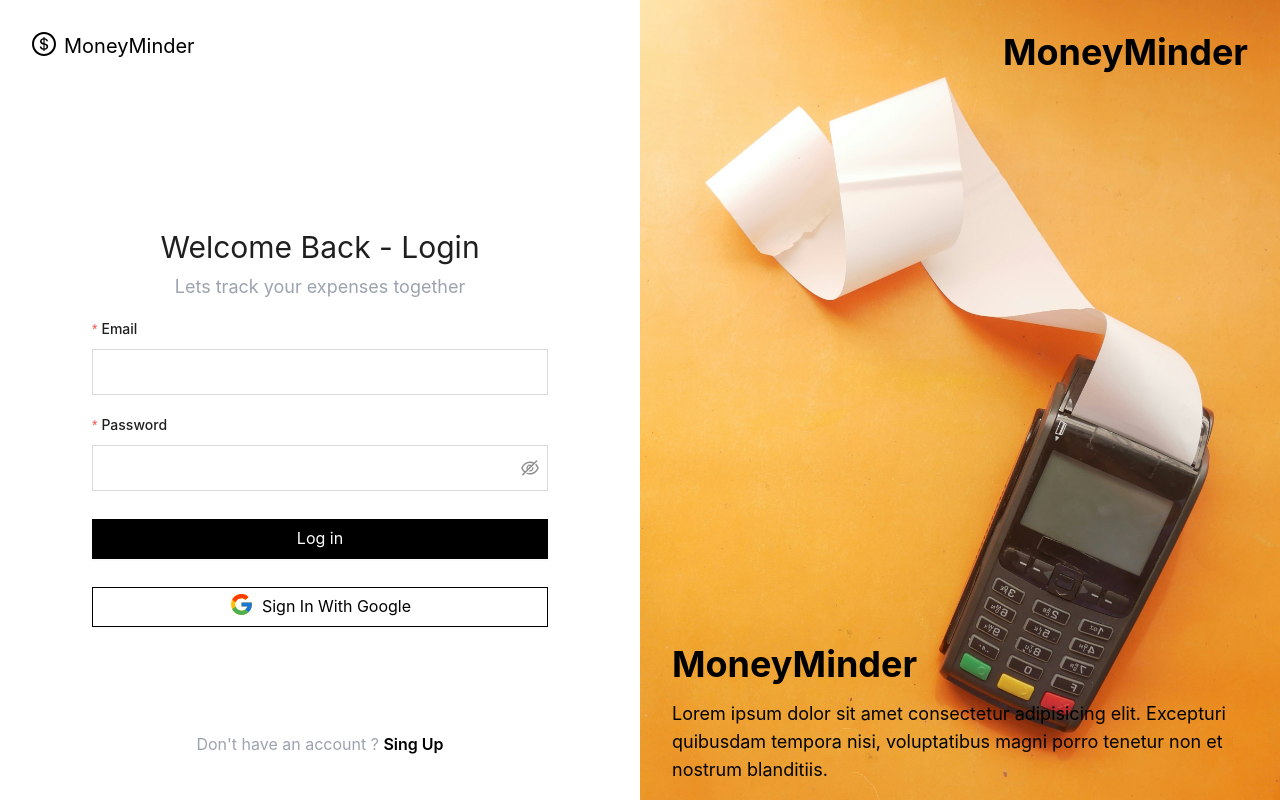
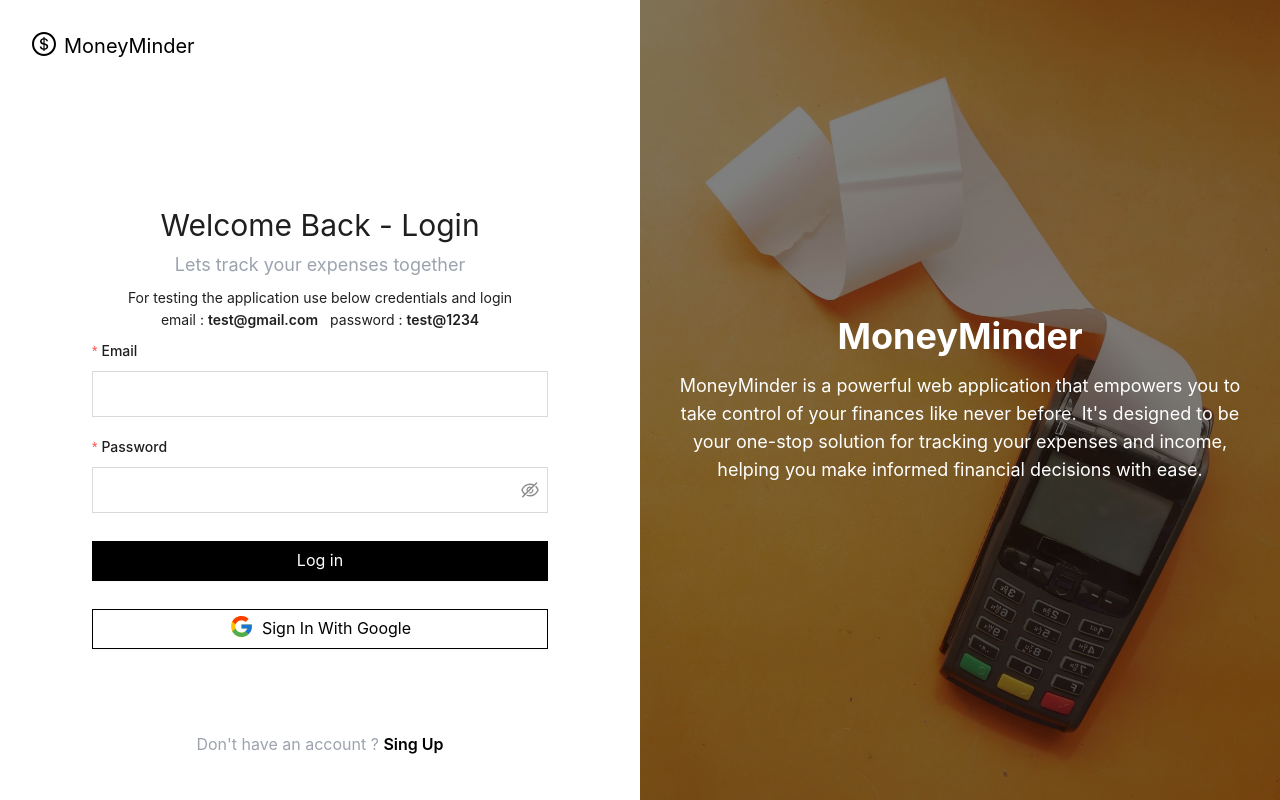
Before and after one commit to ADHIL-MOHAMMED-P-N/moneyminder, a React (Create React App) app: page /login in a window 1280 px wide. Built offline with nearby package versions, Linux system fonts and the light colour scheme; no server answers; the database is empty; what @react-pdf/renderer would draw is missing.

Commit message:
Login Page desgin, show sample cred in the loginpage

```diff
--- a/src/components/utils/EditModal.js
+++ b/src/components/utils/EditModal.js
@@ -4,7 +4,6 @@ import ExpenseContext from "../../context/ExpenseContext";
 import IncomeContext from "../../context/IncomeContext";
 import dayjs from "dayjs";
 import "dayjs/locale/zh-cn";
-import locale from "antd/locale/zh_CN";
 
 const EditModal = ({
   isEditModalOpen,
@@ -14,7 +13,7 @@ const EditModal = ({
   const [name, setName] = useState(selectedTransaction.name);
   const [amount, setAmount] = useState(selectedTransaction.amount);
   const [note, setNote] = useState(selectedTransaction.description);
-  const [date, setDate] = useState(dayjs(selectedTransaction.date)); //later change to seletedtransactiondate(since selectedtransaction.date is string is throwing err )
+  const [date, setDate] = useState(dayjs(selectedTransaction.date));
   const { editExpense } = useContext(ExpenseContext);
   const { editIncome } = useContext(IncomeContext);
 
--- a/src/index.css
+++ b/src/index.css
@@ -70,7 +70,12 @@ code {
 /* login in page */
 
 .loginbg {
-  background-image: url("./assets/img/login.jpg");
+  background-image: linear-gradient(
+      0deg,
+      rgba(0, 0, 0, 0.5),
+      rgba(0, 0, 0, 0.5)
+    ),
+    url("./assets/img/login.jpg");
   background-size: cover;
   background-position: center;
   background-repeat: no-repeat;
--- a/src/pages/LoginPage.js
+++ b/src/pages/LoginPage.js
@@ -94,6 +94,16 @@ const LoginPage = () => {
                 Lets track your expenses together
               </p>
 
+              <p>For testing the application use below credentials and login</p>
+              <div className="flex justify-center space-x-3">
+                <p>
+                  email : <span className="font-semibold">test@gmail.com</span>
+                </p>
+                <p>
+                  password : <span className="font-semibold">test@1234</span>
+                </p>
+              </div>
+
               <Form layout="vertical" size="large" autoComplete="off">
                 <Form.Item
                   label="Email"
@@ -158,14 +168,14 @@ const LoginPage = () => {
             </p>
           </div>
         </div>
-        <div className="flex-1 h-100-dvh bg-teal-200 loginbg p-8 relative">
-          <h1 className="text-4xl font-bold text-right">MoneyMinder</h1>
-          <div className="absolute bottom-4">
+        <div className="text-white flex-1 h-100-dvh bg-teal-200 loginbg p-8 flex justify-center items-center text-center">
+          <div>
             <h1 className="text-4xl font-bold mb-4">MoneyMinder</h1>
             <p className="text-lg ">
-              Lorem ipsum dolor sit amet consectetur adipisicing elit. Excepturi
-              quibusdam tempora nisi, voluptatibus magni porro tenetur non et
-              nostrum blanditiis.
+              MoneyMinder is a powerful web application that empowers you to
+              take control of your finances like never before. It's designed to
+              be your one-stop solution for tracking your expenses and income,
+              helping you make informed financial decisions with ease.
             </p>
           </div>
         </div>
--- a/src/pages/SignupPage.js
+++ b/src/pages/SignupPage.js
@@ -90,6 +90,16 @@ const SignupPage = () => {
               <p className="text-gray-400 text-lg mb-2">
                 Lets track your expenses together
               </p>
+              <p>For testing the application use below credentials and login</p>
+              <div className="flex justify-center space-x-3">
+                <p>
+                  email : <span className="font-semibold">test@gmail.com</span>
+                </p>
+                <p>
+                  password : <span className="font-semibold">test@1234</span>
+                </p>
+              </div>
+
               <Form
                 layout="vertical"
                 size="large"
@@ -160,14 +170,14 @@ const SignupPage = () => {
             </p>
           </div>
         </div>
-        <div className="flex-1 h-100-dvh bg-teal-200 loginbg p-8 relative">
-          <h1 className="text-4xl font-bold text-right">MoneyMinder</h1>
-          <div className="absolute bottom-4">
+        <div className="text-white flex-1 h-100-dvh bg-teal-200 loginbg p-8 flex justify-center items-center text-center">
+          <div>
             <h1 className="text-4xl font-bold mb-4">MoneyMinder</h1>
             <p className="text-lg ">
-              Lorem ipsum dolor sit amet consectetur adipisicing elit. Excepturi
-              quibusdam tempora nisi, voluptatibus magni porro tenetur non et
-              nostrum blanditiis.
+              MoneyMinder is a powerful web application that empowers you to
+              take control of your finances like never before. It's designed to
+              be your one-stop solution for tracking your expenses and income,
+              helping you make informed financial decisions with ease.
             </p>
           </div>
         </div>
```
